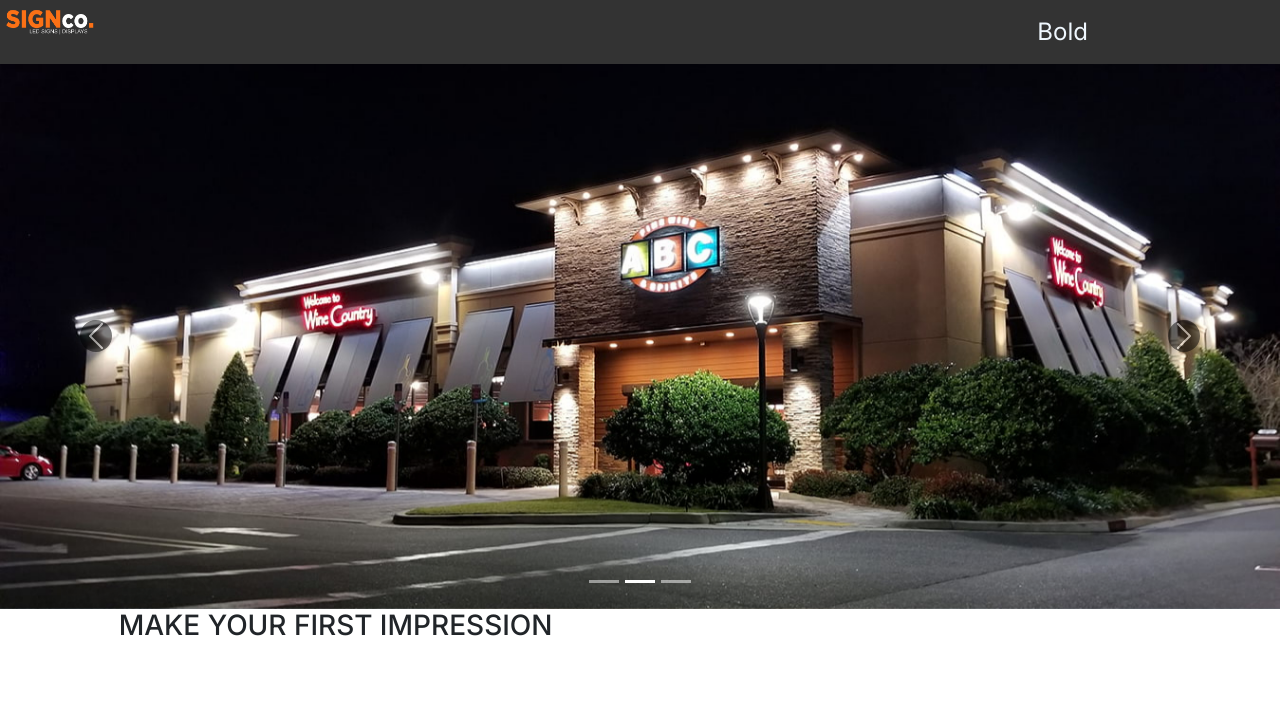
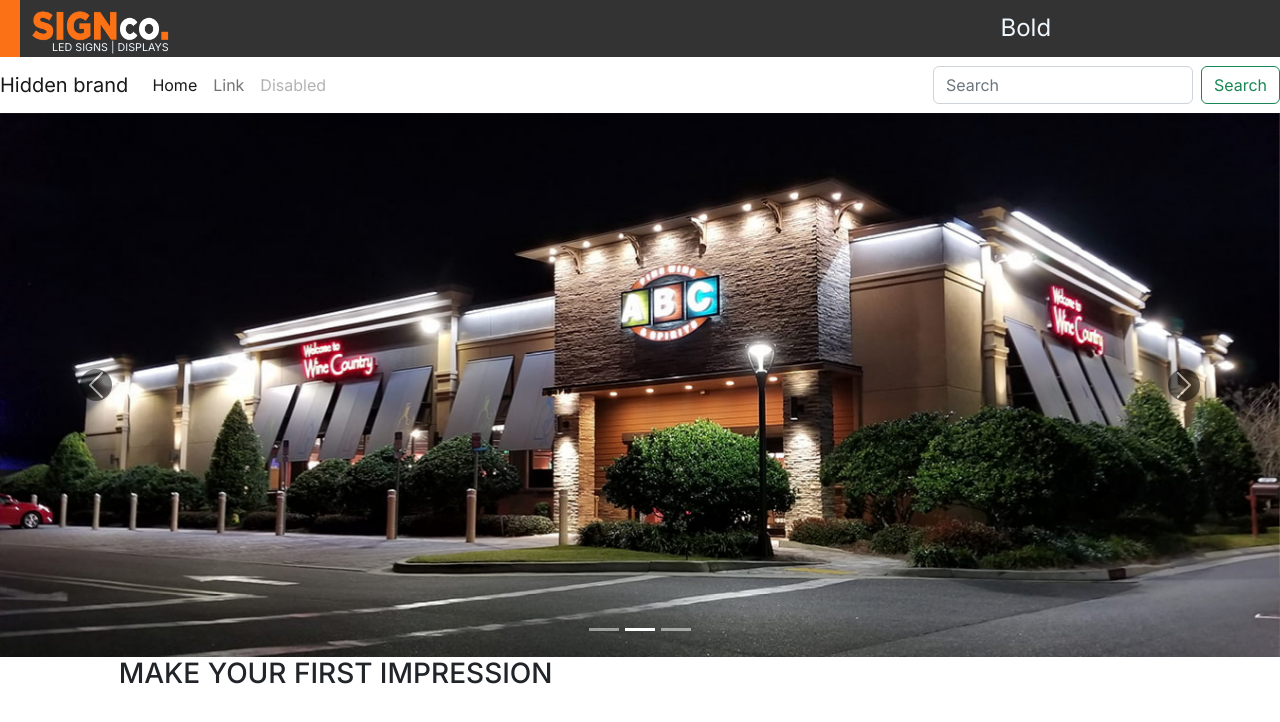
Before and after one commit to agoziemax/signco-ng, a React (Create React App) app: page / in a window 1280 px wide. Shown: the top 722 px of the page. Built offline with nearby package versions, Linux system fonts and the light colour scheme.

Commit message:
created new Navigation component

```diff
--- a/src/App.js
+++ b/src/App.js
@@ -6,12 +6,14 @@
 import Head from './components/Head';
 import About from './pages/About';
 import Contact from './pages/Contact';
+import NavigationBar from './components/Navigation';
 
 function App() {
   return (
     <div className='App'>
       {/* <Header /> */}
       <Head/>
+      <NavigationBar/>
 
       <Routes>
         <Route exact path='/' element={<Home />} />
--- a/src/components/Head.jsx
+++ b/src/components/Head.jsx
@@ -1,5 +1,5 @@
 import React, { useState, useEffect } from 'react';
-import signCo from '../assets/sigco-removebg.png';
+import signCo from '../assets/signco_new.png';
 import '../styles/head.css';
 
 const Header = () => {
@@ -17,9 +17,13 @@
   }, [texts.length]);
 
   return (
-    <header className='header'>
-      <div className='logo'>
-        <img src={signCo} alt='logo' className='signCo-logo img-fluid' />
+    <nav className='header'>
+      <div className='logo d-flex'>
+        <div className='orange'></div>
+        <div className=''>
+          <img src={signCo} alt='logo' className='signCo-logo ' /> <br />
+          <small className='mt-n5'>LED SIGNS | DISPLAYS</small>
+        </div>
       </div>
       <div className='animated-text'>
         {texts.map((text, index) => (
@@ -28,7 +32,7 @@
           </span>
         ))}
       </div>
-    </header>
+    </nav>
   );
 };
 
--- /dev/null
+++ b/src/components/Navigation.jsx
@@ -0,0 +1,28 @@
+import React from 'react';
+import { Navbar, Nav, Form, FormControl, Button } from 'react-bootstrap';
+
+const NavigationBar = () => {
+  return (
+    <Navbar bg='body-tertiary' expand='lg'>
+      <Navbar.Toggle aria-controls='navbarTogglerDemo01' />
+      <Navbar.Collapse id='navbarTogglerDemo01'>
+        <Navbar.Brand href='#'>Hidden brand</Navbar.Brand>
+        <Nav className='me-auto mb-2 mb-lg-0'>
+          <Nav.Link href='#' active>
+            Home
+          </Nav.Link>
+          <Nav.Link href='#'>Link</Nav.Link>
+          <Nav.Link disabled>Disabled</Nav.Link>
+        </Nav>
+        <Form className='d-flex' role='search'>
+          <FormControl type='search' placeholder='Search' aria-label='Search' className='me-2' />
+          <Button variant='outline-success' type='submit'>
+            Search
+          </Button>
+        </Form>
+      </Navbar.Collapse>
+    </Navbar>
+  );
+};
+
+export default NavigationBar;
--- a/src/styles/App.css
+++ b/src/styles/App.css
@@ -2,7 +2,7 @@
 
 :root {
 
-  --mainColor: #c95e00;
+  --mainColor: #fb7116;
   --black: #070404;
   --ash: #8d8d8d;
   --darkAsh: #5e5e5e;
--- a/src/styles/head.css
+++ b/src/styles/head.css
@@ -10,32 +10,65 @@
 }
 
 .signCo-logo {
-  position: relative;
-  padding-bottom: 20px;
-  height: 4rem;
+  padding-top: 10px;
+  margin-bottom: -9px;
+  height: auto;
+  width: 150px;
+  padding-left: 10px;
+
+}
+
+.logo small{
+  font-size: 0.67rem;
+  padding-left: 2rem;
+}
+
+@media (max-width: 768px) {
+  .logo small{
+    font-size: 1rem; /* Adjust the font size for small screens */
+  }
+}
+
+.orange{
+  width: 20px;
+  background-color: var(--mainColor);
+  z-index: 100;
 }
 
 .animated-text {
   display: flex;
+  overflow: hidden;
+  white-space: nowrap;
 }
 
 .animated-text-item {
-  margin-right: 10px;
+  padding-right: 20px;
+   display: inline-block;
   opacity: 0;
   transition: opacity 0.5s;
   /* animation: fade-in-out 3s infinite; */
    font-size: 1.5rem;
+   animation: slideLeft 10s linear infinite;
 }
 
 .animated-text-item.active {
   opacity: 1;
 }
 
-@keyframes fade-in-out {
+/* @keyframes fade-in-out {
   0%, 100% {
     opacity: 0;
   }
   50% {
     opacity: 1;
   }
+} */
+
+@keyframes slideLeft {
+  0% {
+    transform: translateX(100%);
+  }
+  100% {
+    transform: translateX(-100%);
+  }
 }
```
Also changed, not shown: src/assets/signco_new.png (added).
